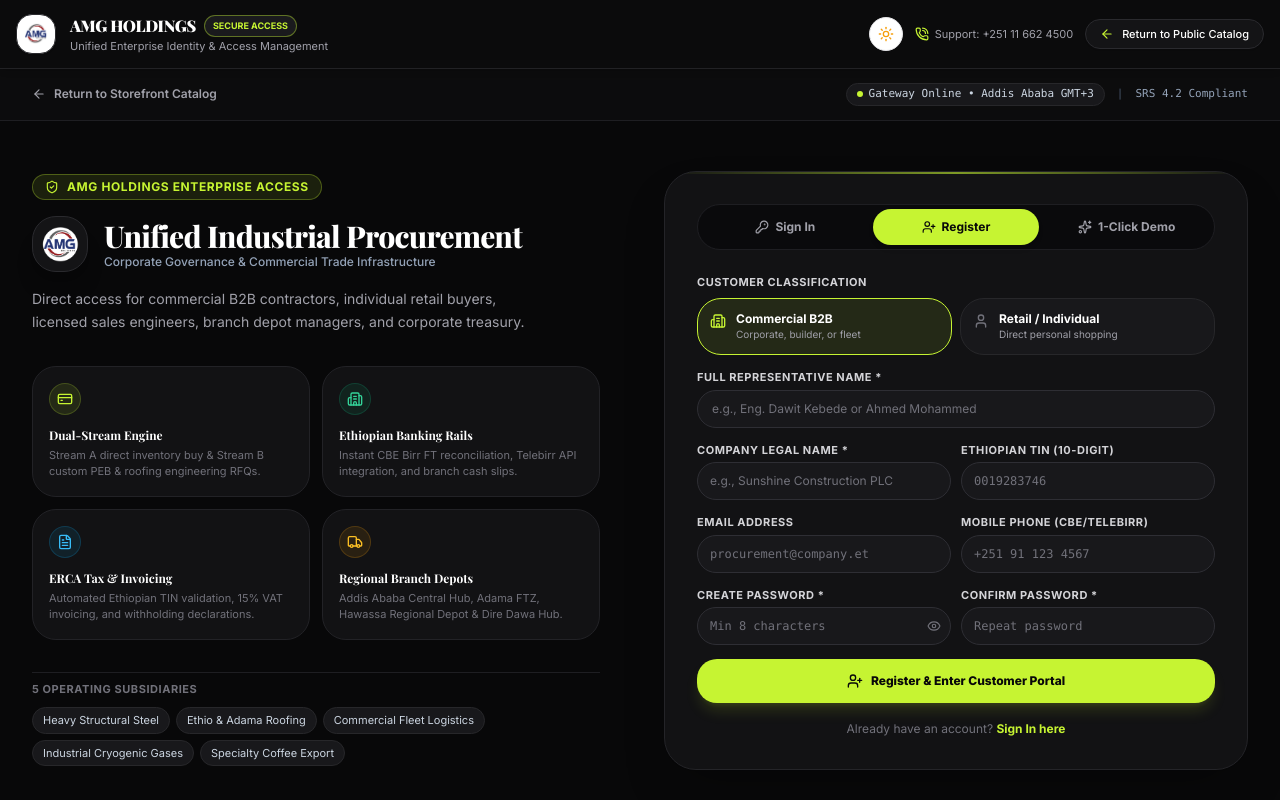
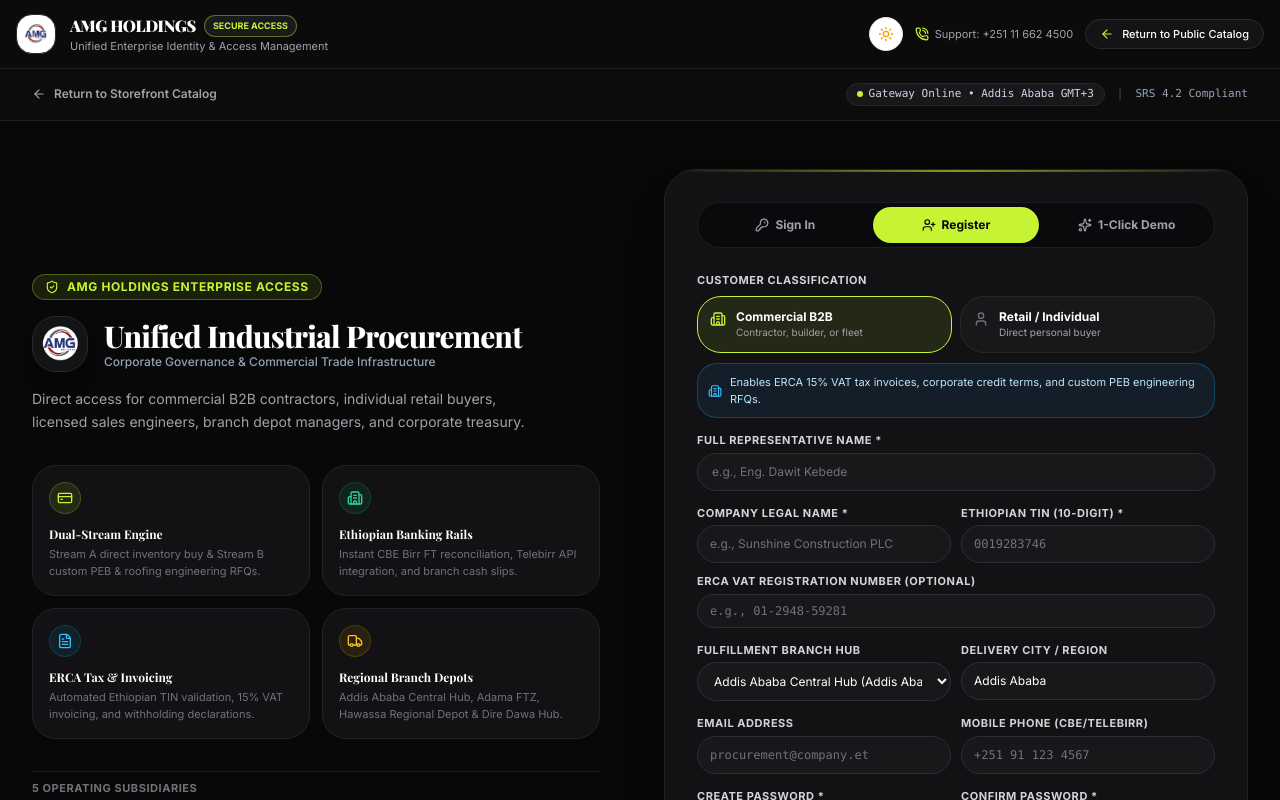
Before and after one commit to amoori01/E-Commerce, a Next.js app: page /login in a window 1280 px wide. Both pictures are taken after a click on the button "Register". Shown: the top 800 px of the page. Built offline with nearby package versions, Linux system fonts and the light colour scheme; a web font is replaced by a local one.

Commit message:
Align registration workflow with B2B/B2C architecture, branch hubs, and ERCA profile

```diff
--- a/src/app/api/auth/register/route.ts
+++ b/src/app/api/auth/register/route.ts
@@ -1,6 +1,6 @@
 import { NextRequest, NextResponse } from 'next/server';
 import crypto from 'crypto';
-import { SEEDED_USERS } from '@/lib/constants';
+import { SEEDED_USERS, BRANCHES } from '@/lib/constants';
 import { signJwt, registerRefreshToken } from '@/lib/jwt';
 import { UserProfile, UserRole } from '@/types';
 
@@ -15,7 +15,18 @@ const USER_DIRECTORY: UserProfile[] = [...SEEDED_USERS];
 export async function POST(req: NextRequest) {
   try {
     const body = await req.json();
-    const { email, phone, fullName, password, companyName, tinNumber, role = 'customer' } = body;
+    const {
+      email,
+      phone,
+      fullName,
+      password,
+      companyName,
+      tinNumber,
+      vatNumber,
+      customerType = 'b2b',
+      branchId,
+      role = 'customer',
+    } = body;
 
     // 1. Validation
     if (!fullName || fullName.trim().length < 2) {
@@ -48,7 +59,12 @@ export async function POST(req: NextRequest) {
       return NextResponse.json({ error: 'Password must be at least 8 characters' }, { status: 400 });
     }
 
-    // 2. Create User Profile
+    // Resolve chosen or default branch
+    const matchedBranch = BRANCHES.find((b) => b.id === branchId || b.code === branchId) || BRANCHES[0];
+
+    const isB2C = customerType === 'b2c';
+
+    // 2. Create User Profile aligned with platform domain model
     const newUserId = `u-${Date.now()}-${crypto.randomBytes(4).toString('hex')}`;
     const newUser: UserProfile = {
       id: newUserId,
@@ -56,9 +72,14 @@ export async function POST(req: NextRequest) {
       phone,
       fullName: fullName.trim(),
       role: role as UserRole,
-      companyName: companyName?.trim() || undefined,
-      tinNumber: tinNumber?.trim() || undefined,
+      customerType: isB2C ? 'b2c' : 'b2b',
+      companyName: isB2C ? 'Individual Retail Buyer' : (companyName?.trim() || 'Commercial Enterprise'),
+      tinNumber: isB2C ? 'N/A (Consumer)' : (tinNumber?.trim() || undefined),
+      vatNumber: isB2C ? 'N/A (Standard Retail)' : (vatNumber?.trim() || undefined),
+      branchId: matchedBranch.id,
+      branchName: matchedBranch.name,
       isVerified: true,
+      twoFactorEnabled: false,
     };
 
     USER_DIRECTORY.push(newUser);
--- a/src/app/login/page.tsx
+++ b/src/app/login/page.tsx
@@ -5,7 +5,7 @@ import { useRouter, useSearchParams } from 'next/navigation';
 import Link from 'next/link';
 import Image from 'next/image';
 import { useAuth } from '@/lib/auth-context';
-import { SEEDED_USERS } from '@/lib/constants';
+import { SEEDED_USERS, BRANCHES } from '@/lib/constants';
 import { UserProfile, UserRole } from '@/types';
 import {
   Shield,
@@ -57,6 +57,9 @@ function LoginContent() {
   const [regPhone, setRegPhone] = useState('');
   const [regCompanyName, setRegCompanyName] = useState('');
   const [regTinNumber, setRegTinNumber] = useState('');
+  const [regVatNumber, setRegVatNumber] = useState('');
+  const [regBranchId, setRegBranchId] = useState(BRANCHES[0]?.id || 'a1111111-1111-1111-1111-111111111111');
+  const [regCity, setRegCity] = useState('Addis Ababa');
   const [regPassword, setRegPassword] = useState('');
   const [regConfirmPassword, setRegConfirmPassword] = useState('');
   const [showRegPassword, setShowRegPassword] = useState(false);
@@ -154,8 +157,12 @@ function LoginContent() {
         email: regEmail.trim() || undefined,
         phone: regPhone.trim() || undefined,
         password: regPassword,
-        companyName: regAccountType === 'b2b' ? regCompanyName.trim() : undefined,
-        tinNumber: regAccountType === 'b2b' ? regTinNumber.trim() : undefined,
+        customerType: regAccountType,
+        branchId: regBranchId,
+        companyName: regAccountType === 'b2b' ? regCompanyName.trim() : 'Individual Retail Buyer',
+        tinNumber: regAccountType === 'b2b' ? regTinNumber.trim() : 'N/A (Consumer)',
+        vatNumber: regAccountType === 'b2b' ? (regVatNumber.trim() || undefined) : 'N/A (Standard Retail)',
+        city: regCity,
         role: 'customer',
       };
 
@@ -518,20 +525,20 @@ function LoginContent() {
                     <label className="text-[11px] font-bold uppercase tracking-wider text-[#D4D4D8] block mb-2">
                       Customer Classification
                     </label>
-                    <div className="grid grid-cols-2 gap-2">
+                    <div className="grid grid-cols-2 gap-2 mb-2.5">
                       <button
                         type="button"
                         onClick={() => setRegAccountType('b2b')}
                         className={`p-3 rounded-2xl border text-left flex items-start space-x-2.5 transition-all ${
                           regAccountType === 'b2b'
-                            ? 'border-[#C6F432] bg-[#C6F432]/10 text-white'
+                            ? 'border-[#C6F432] bg-[#C6F432]/10 text-white shadow-xs'
                             : 'border-[#27272A] bg-[#18181B] text-[#A1A1AA] hover:border-[#3F3F46]'
                         }`}
                       >
                         <Building2 className={`w-4 h-4 shrink-0 mt-0.5 ${regAccountType === 'b2b' ? 'text-[#C6F432]' : 'text-[#71717A]'}`} />
                         <div>
                           <div className="font-bold text-xs text-white">Commercial B2B</div>
-                          <div className="text-[10px] text-[#A1A1AA]">Corporate, builder, or fleet</div>
+                          <div className="text-[10px] text-[#A1A1AA]">Contractor, builder, or fleet</div>
                         </div>
                       </button>
 
@@ -540,37 +547,51 @@ function LoginContent() {
                         onClick={() => setRegAccountType('b2c')}
                         className={`p-3 rounded-2xl border text-left flex items-start space-x-2.5 transition-all ${
                           regAccountType === 'b2c'
-                            ? 'border-[#C6F432] bg-[#C6F432]/10 text-white'
+                            ? 'border-[#C6F432] bg-[#C6F432]/10 text-white shadow-xs'
                             : 'border-[#27272A] bg-[#18181B] text-[#A1A1AA] hover:border-[#3F3F46]'
                         }`}
                       >
                         <User className={`w-4 h-4 shrink-0 mt-0.5 ${regAccountType === 'b2c' ? 'text-[#C6F432]' : 'text-[#71717A]'}`} />
                         <div>
                           <div className="font-bold text-xs text-white">Retail / Individual</div>
-                          <div className="text-[10px] text-[#A1A1AA]">Direct personal shopping</div>
+                          <div className="text-[10px] text-[#A1A1AA]">Direct personal buyer</div>
                         </div>
                       </button>
                     </div>
+
+                    {/* Contextual Tier Notice */}
+                    {regAccountType === 'b2b' ? (
+                      <div className="p-2.5 rounded-xl bg-[#141E28] border border-sky-500/30 text-[11px] text-sky-200 flex items-center space-x-2">
+                        <Building2 className="w-3.5 h-3.5 text-sky-400 shrink-0" />
+                        <span>Enables ERCA 15% VAT tax invoices, corporate credit terms, and custom PEB engineering RFQs.</span>
+                      </div>
+                    ) : (
+                      <div className="p-2.5 rounded-xl bg-[#132219] border border-emerald-500/30 text-[11px] text-emerald-200 flex items-center space-x-2">
+                        <Check className="w-3.5 h-3.5 text-emerald-400 shrink-0" />
+                        <span>Instant consumer access (like Ahmed). No company TIN or commercial trade licenses required.</span>
+                      </div>
+                    )}
                   </div>
 
                   {/* Representative Full Name */}
                   <div className="space-y-1">
                     <label className="text-[11px] font-bold uppercase tracking-wider text-[#D4D4D8] block">
-                      Full Representative Name *
+                      Full {regAccountType === 'b2b' ? 'Representative' : 'Customer'} Name *
                     </label>
                     <input
                       type="text"
                       required
                       value={regFullName}
                       onChange={(e) => setRegFullName(e.target.value)}
-                      placeholder="e.g., Eng. Dawit Kebede or Ahmed Mohammed"
+                      placeholder={regAccountType === 'b2b' ? 'e.g., Eng. Dawit Kebede' : 'e.g., Ahmed Mohammed'}
                       className="w-full bg-[#18181B] border border-[#2E2E34] focus:border-[#C6F432] focus:ring-4 focus:ring-[#C6F432]/10 text-white rounded-xl px-3.5 py-2.5 text-xs outline-none transition-all placeholder-[#71717A]"
                     />
                   </div>
 
-                  {/* Company Name & TIN (Conditional for B2B) */}
+                  {/* Company Name & TIN & VAT (Conditional for B2B) */}
                   {regAccountType === 'b2b' && (
-                    <div className="grid grid-cols-1 sm:grid-cols-2 gap-2.5 animate-in fade-in">
+                    <div className="space-y-2.5 animate-in fade-in">
+                      <div className="grid grid-cols-1 sm:grid-cols-2 gap-2.5">
                         <div className="space-y-1">
                           <label className="text-[11px] font-bold uppercase tracking-wider text-[#D4D4D8] block">
                             Company Legal Name *
@@ -586,10 +607,11 @@ function LoginContent() {
                         </div>
                         <div className="space-y-1">
                           <label className="text-[11px] font-bold uppercase tracking-wider text-[#D4D4D8] block">
-                          Ethiopian TIN (10-Digit)
+                            Ethiopian TIN (10-Digit) *
                           </label>
                           <input
                             type="text"
+                            required={regAccountType === 'b2b'}
                             value={regTinNumber}
                             onChange={(e) => setRegTinNumber(e.target.value)}
                             placeholder="0019283746"
@@ -597,7 +619,54 @@ function LoginContent() {
                           />
                         </div>
                       </div>
+
+                      <div className="space-y-1">
+                        <label className="text-[11px] font-bold uppercase tracking-wider text-[#D4D4D8] block">
+                          ERCA VAT Registration Number (Optional)
+                        </label>
+                        <input
+                          type="text"
+                          value={regVatNumber}
+                          onChange={(e) => setRegVatNumber(e.target.value)}
+                          placeholder="e.g., 01-2948-59281"
+                          className="w-full bg-[#18181B] border border-[#2E2E34] focus:border-[#C6F432] text-white rounded-xl px-3 py-2 text-xs outline-none transition-all placeholder-[#71717A] font-mono"
+                        />
+                      </div>
+                    </div>
                   )}
+
+                  {/* Primary Servicing Hub & Destination */}
+                  <div className="grid grid-cols-1 sm:grid-cols-2 gap-2.5">
+                    <div className="space-y-1">
+                      <label className="text-[11px] font-bold uppercase tracking-wider text-[#D4D4D8] block">
+                        Fulfillment Branch Hub
+                      </label>
+                      <select
+                        value={regBranchId}
+                        onChange={(e) => setRegBranchId(e.target.value)}
+                        className="w-full bg-[#18181B] border border-[#2E2E34] focus:border-[#C6F432] text-white rounded-xl px-3 py-2.5 text-xs outline-none transition-all cursor-pointer"
+                      >
+                        {BRANCHES.map((b) => (
+                          <option key={b.id} value={b.id} className="bg-[#141416] text-white">
+                            {b.name} ({b.city})
+                          </option>
+                        ))}
+                      </select>
+                    </div>
+
+                    <div className="space-y-1">
+                      <label className="text-[11px] font-bold uppercase tracking-wider text-[#D4D4D8] block">
+                        Delivery City / Region
+                      </label>
+                      <input
+                        type="text"
+                        value={regCity}
+                        onChange={(e) => setRegCity(e.target.value)}
+                        placeholder="e.g., Addis Ababa, Bole"
+                        className="w-full bg-[#18181B] border border-[#2E2E34] focus:border-[#C6F432] text-white rounded-xl px-3 py-2.5 text-xs outline-none transition-all placeholder-[#71717A]"
+                      />
+                    </div>
+                  </div>
 
                   {/* Email & Ethiopian Mobile */}
                   <div className="grid grid-cols-1 sm:grid-cols-2 gap-2.5">
```
Lines whose indentation alone changed are shown as unchanged.
